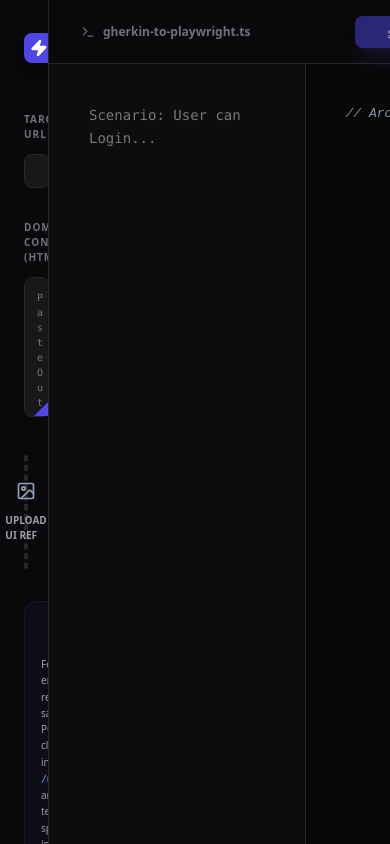
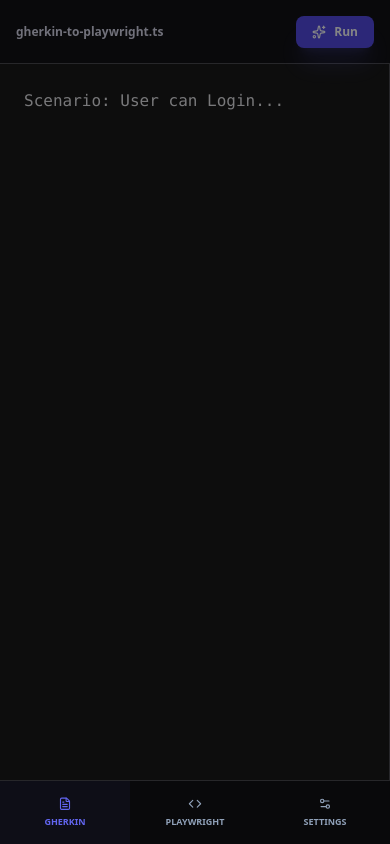
Before and after one commit to gdatcu/gherkin-to-playwright, a React (Vite) app: page / in a window 390 px wide. Built offline with nearby package versions, Linux system fonts and the light colour scheme.

Commit message:
Make the UI more responsive on mobile devices.

```diff
--- a/src/App.tsx
+++ b/src/App.tsx
@@ -1,7 +1,7 @@
 import { useState, useEffect } from 'react';
 import {
-  Code2, ClipboardCheck, Sparkles, Globe,
-  Image as ImageIcon, Zap, Sun, Moon, Copy, Check, Terminal, FileDown, Trash2
+  Code2, Sparkles, Globe, Image as ImageIcon, Zap, Sun, Moon,
+  Copy, Check, Terminal, FileDown, Trash2, Settings2, FileText, Code
 } from 'lucide-react';
 import { convertGherkin } from './services/ai-client';
 import Prism from 'prismjs';
@@ -22,6 +22,9 @@ function App() {
   const [loading, setLoading] = useState(false);
   const [copied, setCopied] = useState(false);
 
+  // Mobile Navigation State
+  const [activeTab, setActiveTab] = useState<'context' | 'input' | 'output'>('input');
+
   useEffect(() => {
     const root = window.document.documentElement;
     isDark ? root.classList.add('dark') : root.classList.remove('dark');
@@ -30,7 +33,11 @@ function App() {
   }, [isDark]);
 
   useEffect(() => {
-    if (output) Prism.highlightAll();
+    if (output) {
+      Prism.highlightAll();
+      // Auto-switch to output tab on mobile for immediate results
+      if (window.innerWidth < 1024) setActiveTab('output');
+    }
   }, [output]);
 
   const handleConvert = async () => {
@@ -39,7 +46,11 @@ function App() {
       const data = await convertGherkin(input, baseUrl, screenshot, htmlContext);
       setOutput(data.code);
       setMeta({ model: data.modelUsed });
-    } catch (e) { alert("Conversion Failed"); } finally { setLoading(false); }
+    } catch (e) {
+      alert("Conversion Failed. Check your Cloudflare Environment Variables.");
+    } finally {
+      setLoading(false);
+    }
   };
 
   const resetContext = () => {
@@ -68,17 +79,20 @@ function App() {
   };
 
   return (
-    <div className="flex h-screen w-full font-sans transition-colors duration-300 dark:bg-[#0a0a0a] bg-slate-50 overflow-hidden relative">
+    <div className="flex flex-col lg:flex-row h-screen w-full font-sans transition-colors duration-300 dark:bg-[#0a0a0a] bg-slate-50 relative overflow-hidden">
 
-      {/* GLOBAL TOAST (Fixed position to avoid button overlap) */}
+      {/* GLOBAL TOAST */}
       {copied && (
-        <div className="fixed top-20 left-1/2 -translate-x-1/2 z-[100] bg-indigo-600 text-white text-xs font-bold px-6 py-2.5 rounded-full shadow-2xl flex items-center gap-2 animate-in">
+        <div className="fixed top-5 lg:top-20 left-1/2 -translate-x-1/2 z-[100] bg-indigo-600 text-white text-xs font-bold px-6 py-2.5 rounded-full shadow-2xl flex items-center gap-2 animate-in">
           <Check size={14} /> Copied to Clipboard
         </div>
       )}
 
-      {/* Sidebar */}
-      <aside className="w-80 border-r dark:border-zinc-800 border-slate-200 dark:bg-zinc-950 bg-white flex flex-col p-6 z-20 overflow-y-auto">
+      {/* Sidebar - Settings Context */}
+      <aside className={`
+        ${activeTab === 'context' ? 'flex' : 'hidden'}
+        lg:flex lg:w-80 w-full flex-1 lg:flex-none border-r dark:border-zinc-800 border-slate-200 dark:bg-zinc-950 bg-white flex-col p-6 z-20 overflow-y-auto shrink-0
+      `}>
         <div className="flex items-center justify-between mb-10">
           <div className="flex items-center gap-2">
             <div className="bg-indigo-600 p-1.5 rounded-lg shadow-lg"><Zap className="text-white" size={18} fill="currentColor" /></div>
@@ -129,48 +143,50 @@ function App() {
             </label>
           </section>
 
-          {/* QA ARCHITECT CARD */}
-          <div className="p-4 bg-indigo-500/5 border border-indigo-500/10 rounded-xl mt-6">
+          <div className="p-4 bg-indigo-500/5 border border-indigo-500/10 rounded-xl mt-6 hidden lg:block">
             <h4 className="text-[10px] font-bold text-indigo-500 uppercase flex items-center gap-2 mb-2">
               <Code2 size={12} /> Architect Tip
             </h4>
             <p className="text-[10px] leading-relaxed dark:text-zinc-400 text-slate-500">
-              For enterprise reliability, save POM classes in <span className="font-mono text-indigo-400">/models</span> and test specs in <span className="font-mono text-indigo-400">/tests</span>.
+              Save POM classes in <span className="font-mono text-indigo-400">/models</span> and test specs in <span className="font-mono text-indigo-400">/tests</span>.
             </p>
           </div>
         </div>
       </aside>
 
       {/* Main Workspace */}
-      <main className="flex-1 flex flex-col relative dark:bg-zinc-950 bg-white">
-        <header className="h-16 border-b dark:border-zinc-800 border-slate-200 flex items-center justify-between px-8 bg-inherit z-50">
+      <main className={`flex-1 flex flex-col relative dark:bg-zinc-950 bg-white ${activeTab === 'context' ? 'hidden lg:flex' : 'flex'} overflow-hidden`}>
+        <header className="h-16 border-b dark:border-zinc-800 border-slate-200 flex items-center justify-between px-4 lg:px-8 bg-inherit z-50 shrink-0">
           <div className="flex items-center gap-2 text-xs font-semibold dark:text-zinc-500 text-slate-400">
-            <Terminal size={14} /> <span>gherkin-to-playwright.ts</span>
+            <Terminal size={14} className="hidden sm:block" /> <span>gherkin-to-playwright.ts</span>
           </div>
           <button
             onClick={handleConvert}
             disabled={loading || !input}
-            className="bg-indigo-600 hover:bg-indigo-700 text-white px-8 py-2 rounded-lg text-xs font-bold transition-all shadow-xl shadow-indigo-500/20 active:scale-95 disabled:opacity-50 flex items-center gap-2"
+            className="bg-indigo-600 hover:bg-indigo-700 text-white px-4 lg:px-8 py-2 rounded-lg text-xs font-bold transition-all shadow-xl shadow-indigo-500/20 active:scale-95 disabled:opacity-50 flex items-center gap-2"
           >
-            {loading ? <span className="animate-pulse">Analyzing...</span> : <><Sparkles size={14} /> Generate Code</>}
+            {loading ? <span className="animate-pulse">Analyzing...</span> : <><Sparkles size={14} /> <span className="hidden sm:inline">Generate Code</span><span className="sm:hidden">Run</span></>}
           </button>
         </header>
 
-        <div className="flex-1 flex overflow-hidden">
-          <div className="flex-1 p-0 relative border-r dark:border-zinc-800 border-slate-200">
+        {/* Panes Container */}
+        <div className="flex-1 flex flex-col lg:flex-row overflow-hidden">
+          {/* Gherkin Input Pane */}
+          <div className={`flex-1 p-0 relative border-r dark:border-zinc-800 border-slate-200 ${activeTab === 'input' ? 'flex' : 'hidden lg:flex'}`}>
             <textarea
-              className="w-full h-full dark:bg-[#0d0d0d] bg-white p-10 outline-none dark:text-zinc-200 text-slate-700 font-mono text-sm leading-relaxed resize-none"
+              className="w-full h-full dark:bg-[#0d0d0d] bg-white p-6 lg:p-10 outline-none dark:text-zinc-200 text-slate-700 font-mono text-sm leading-relaxed resize-none"
               placeholder="Scenario: User can Login..."
               value={input} onChange={(e) => setInput(e.target.value)}
             />
           </div>
 
-          <div className="flex-1 p-0 relative dark:bg-[#080808] bg-slate-100 group overflow-auto">
-            <div className="absolute top-6 right-8 flex gap-2 z-10">
+          {/* Playwright Output Pane */}
+          <div className={`flex-1 p-0 relative dark:bg-[#080808] bg-slate-100 group overflow-auto ${activeTab === 'output' ? 'flex' : 'hidden lg:flex'}`}>
+            <div className="absolute top-4 lg:top-6 right-4 lg:right-8 flex gap-2 z-10">
               <button onClick={copyToClipboard} disabled={!output} className="p-2 bg-white dark:bg-zinc-900 border dark:border-zinc-800 border-slate-200 rounded-lg shadow-sm hover:scale-110 transition-all text-slate-500"><Copy size={16} /></button>
               <button onClick={downloadFile} disabled={!output} className="p-2 bg-white dark:bg-zinc-900 border dark:border-zinc-800 border-slate-200 rounded-lg shadow-sm hover:scale-110 transition-all text-slate-500"><FileDown size={16} /></button>
             </div>
-            <pre className="w-full h-full p-10 font-mono text-[13px] leading-relaxed !bg-transparent text-left">
+            <pre className="w-full h-full p-6 lg:p-10 font-mono text-[11px] lg:text-[13px] leading-relaxed !bg-transparent text-left">
               <code className="language-typescript">
                 {output || "// Architect-level code will generate here..."}
               </code>
@@ -178,6 +194,31 @@ function App() {
           </div>
         </div>
       </main>
+
+      {/* Mobile Tab Bar - Persistently at the bottom */}
+      <nav className="lg:hidden h-16 flex border-t dark:border-zinc-800 border-slate-200 bg-white dark:bg-zinc-950 shrink-0">
+        <button
+          onClick={() => setActiveTab('input')}
+          className={`flex-1 py-4 flex flex-col items-center gap-1 ${activeTab === 'input' ? 'text-indigo-500 bg-indigo-500/5' : 'text-slate-400'}`}
+        >
+          <FileText size={18} />
+          <span className="text-[9px] font-bold uppercase">Gherkin</span>
+        </button>
+        <button
+          onClick={() => setActiveTab('output')}
+          className={`flex-1 py-4 flex flex-col items-center gap-1 ${activeTab === 'output' ? 'text-indigo-500 bg-indigo-500/5' : 'text-slate-400'}`}
+        >
+          <Code size={18} />
+          <span className="text-[9px] font-bold uppercase">Playwright</span>
+        </button>
+        <button
+          onClick={() => setActiveTab('context')}
+          className={`flex-1 py-4 flex flex-col items-center gap-1 ${activeTab === 'context' ? 'text-indigo-500 bg-indigo-500/5' : 'text-slate-400'}`}
+        >
+          <Settings2 size={18} />
+          <span className="text-[9px] font-bold uppercase">Settings</span>
+        </button>
+      </nav>
     </div>
   );
 }
--- a/src/index.css
+++ b/src/index.css
@@ -4,7 +4,24 @@
 
 @layer base {
   *, ::after, ::before { border-color: var(--color-zinc-800); }
-  html { transition: background-color 0.3s ease; }
+
+  html, body, #root {
+    height: 100%;
+    margin: 0;
+    padding: 0;
+    overflow: hidden;
+    transition: background-color 0.3s ease;
+  }
+
+  body {
+    overscroll-behavior-y: none;
+    @apply antialiased;
+  }
+
+  /* Prevent iOS Safari from zooming in on input focus */
+  textarea, input {
+    font-size: 16px !important;
+  }
 }
 
 @theme {
@@ -29,12 +46,20 @@ textarea::-webkit-resizer {
   border-color: transparent var(--color-indigo-600) var(--color-indigo-600) transparent;
 }
 
-/* Prism.js Theming: High-Contrast Architect Style */
+/* Prism.js Theming: Architect Style */
 code[class*="language-"], pre[class*="language-"] {
     color: #f8f8f2;
     background: none;
     font-family: ui-monospace, monospace;
     line-height: 1.6;
+    word-break: break-word;
+    white-space: pre-wrap;
+}
+
+@media (min-width: 1024px) {
+  code[class*="language-"], pre[class*="language-"] {
+      white-space: pre;
+  }
 }
 
 .dark .token.comment { color: #8292a2; font-style: italic; }
```
